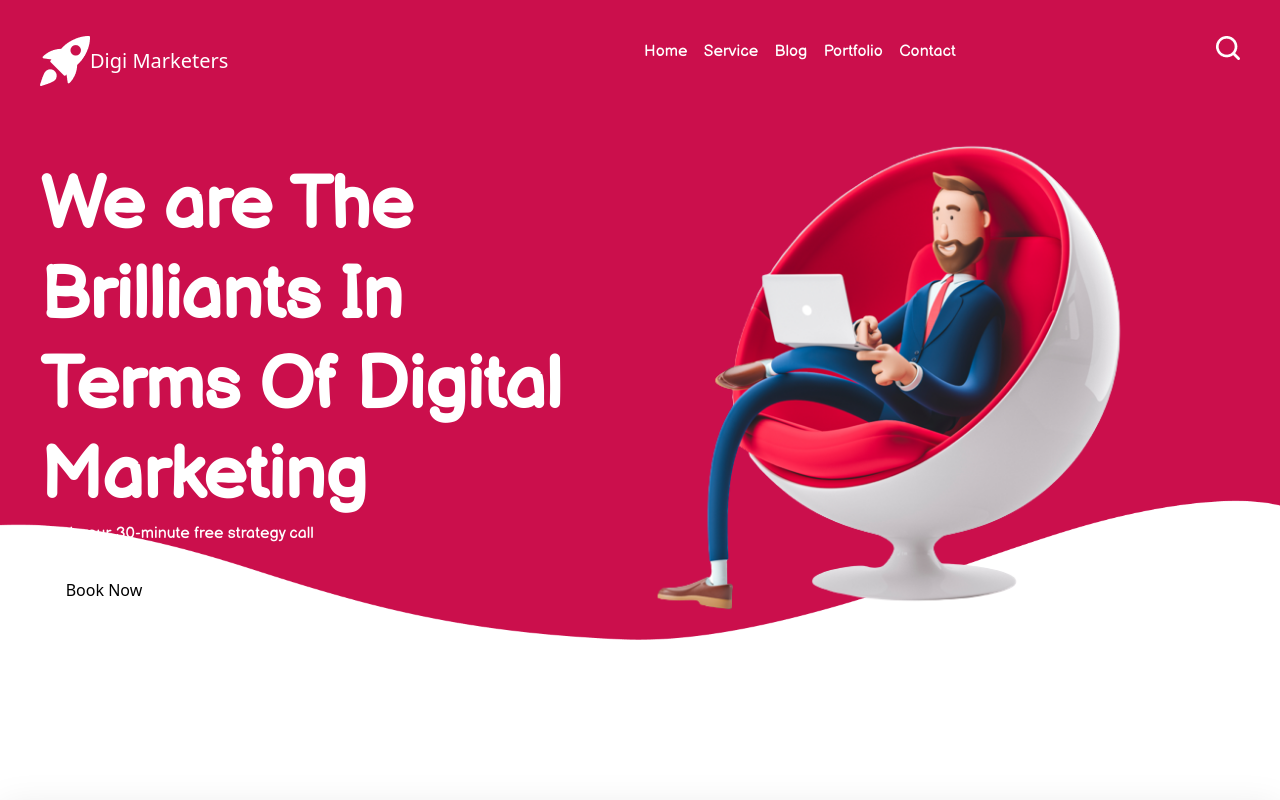
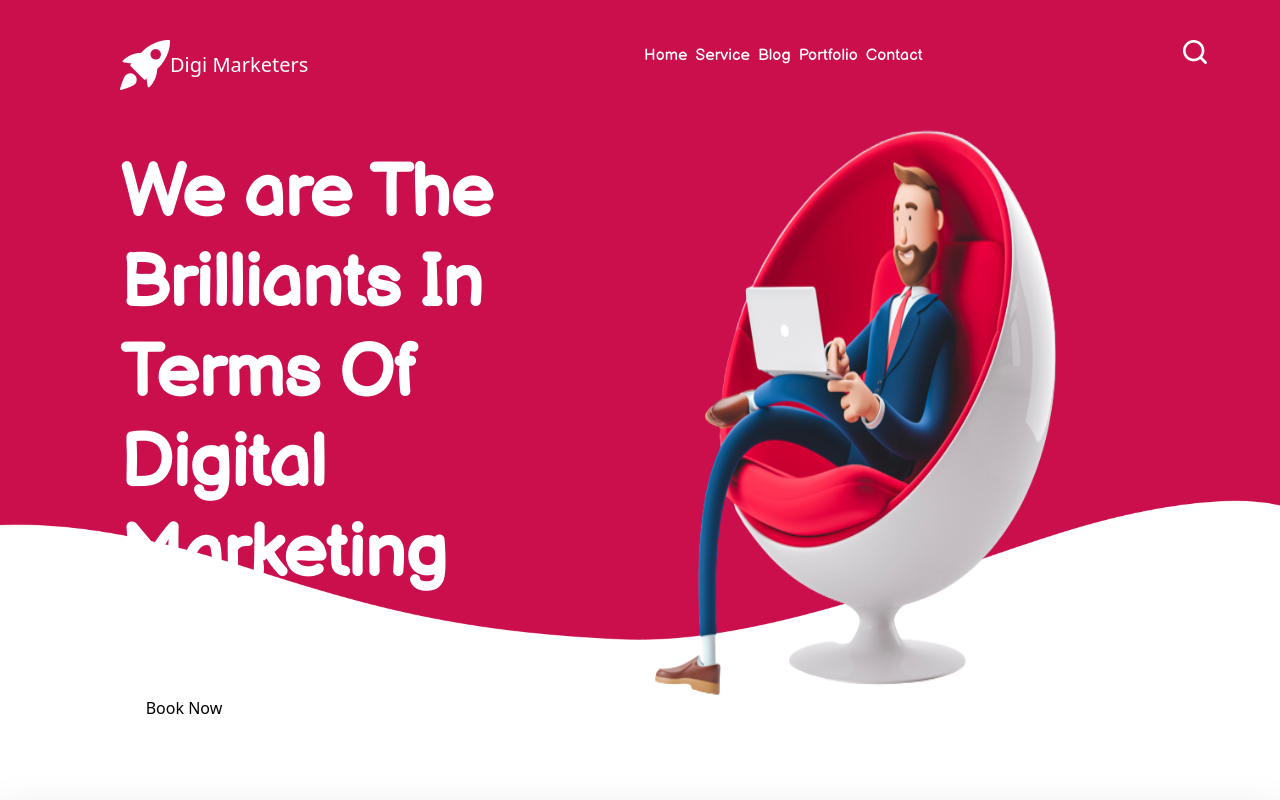
Before and after one commit to dev-aliGoodarzi/landing-page-react, a React (Create React App) app: page / in a window 1280 px wide. Shown: the top 800 px of the page. Built offline with nearby package versions, Linux system fonts and the light colour scheme.

Commit message:
install tailwind latest version and remove Tailwind CDN

```diff
--- a/package.json
+++ b/package.json
@@ -35,5 +35,10 @@
       "last 1 firefox version",
       "last 1 safari version"
     ]
+  },
+  "devDependencies": {
+    "autoprefixer": "^10.4.8",
+    "postcss": "^8.4.14",
+    "tailwindcss": "^3.1.7"
   }
 }
--- /dev/null
+++ b/postcss.config.js
@@ -0,0 +1,6 @@
+module.exports = {
+  plugins: {
+    tailwindcss: {},
+    autoprefixer: {},
+  },
+}
--- a/public/index.html
+++ b/public/index.html
@@ -8,12 +8,7 @@
       name="description"
       content="Web site created using create-react-app"
     />
-    <link rel="apple-touch-icon" href="%PUBLIC_URL%/logo192.png" />
-    <link
-      href="https://unpkg.com/tailwindcss@^2/dist/tailwind.min.css"
-      rel="stylesheet"
-    />
-    <title>React App</title>
+    <title>Ali Goudarzi</title>
   </head>
   <body>
     <noscript>You need to enable JavaScript to run this app.</noscript>
--- a/src/Compunents/CustomersSay/CustomersSay.jsx
+++ b/src/Compunents/CustomersSay/CustomersSay.jsx
@@ -59,7 +59,7 @@ const CustomersSay = () => {
         <p className="pt-8 text-3xl" style={{ color: "#CB0F4C" }}>
           Keya Akter
         </p>
-        <p className="text-2xl mt-2.5 text-2xl">Customer</p>
+        <p className="text-2xl mt-2.5 ">Customer</p>
         <div className="w-full px-80 mt-24 imageContainer flex flex-row items-center justify-between">
           {imagesArray.map((item) => {
             return (
--- a/src/Compunents/LandingContainer/LandingContainer.jsx
+++ b/src/Compunents/LandingContainer/LandingContainer.jsx
@@ -4,7 +4,7 @@ import { bgTop, billyImg } from "../ImageExporter/ImageExporter";
 
 const LandingContainer = () => {
   return (
-    <div className="w-full flex flex-col align-start justify-start space-y-4 main-container__custom">
+    <div className="w-full flex flex-col align-start justify-start p-20 pt-5 main-container__custom">
       <div className="custom__img">
         <img src={bgTop} alt="" />
       </div>
@@ -18,8 +18,8 @@ const LandingContainer = () => {
             <br />
             Marketing
           </h1>
-          <p className={`text-white`}>Book your 30-minute free strategy call</p>
-          <button className={`h-12 w-32 bg-white mt-5 `}>Book Now</button>
+          <p className={`text-white mt-5`}>Book your 30-minute free strategy call</p>
+          <button className={`h-12 w-32 bg-white mt-10 `}>Book Now</button>
         </div>
         <div className="right w-1/2 flex flex-row align-start justify-start ">
           <img src={billyImg} alt="" className={`w-5/6`} />
--- a/src/Compunents/TrustedUsers/TrustedUsers.jsx
+++ b/src/Compunents/TrustedUsers/TrustedUsers.jsx
@@ -43,9 +43,9 @@ const TrustedUsers = () => {
   ];
   return (
     <div
-      className={` flex flex-col items-center justify-center trustedUsersContainer`}
+      className={`w-full flex flex-col items-center justify-center trustedUsersContainer`}
     >
-      <div className="container h-1/3 flex flex-col items-center justify-evenly main__custom">
+      <div className=" container h-1/3 flex flex-col items-center justify-evenly main__custom">
         <h2 className={`font-bold`}>
           trusted by over <span style={{ color: "#CB0F4C" }}>13,041+</span>{" "}
           happy customers, including
--- a/src/index.css
+++ b/src/index.css
@@ -1,3 +1,6 @@
+@tailwind base;
+@tailwind components;
+@tailwind utilities;
 @font-face {
   font-family: Balsamiq-main;
   src: url("Fonts/BalsamiqSans-Regular.ttf");
--- a/src/index.scss
+++ b/src/index.scss
@@ -1,3 +1,6 @@
+@tailwind base;
+@tailwind components;
+@tailwind utilities;
 @font-face {
   font-family: Balsamiq-main;
   src: url("Fonts/BalsamiqSans-Regular.ttf");
@@ -132,8 +135,6 @@
         }
       }
     }
-    .right {
-    }
   }
   .cart__custom {
     background: #ffffff;
--- /dev/null
+++ b/tailwind.config.js
@@ -0,0 +1,10 @@
+/** @type {import('tailwindcss').Config} */
+module.exports = {
+  content: [
+    "./src/**/*.{js,jsx,ts,tsx}",
+  ],
+  theme: {
+    extend: {},
+  },
+  plugins: [],
+}
```
Also changed, not shown: 2 other files (tests, documents, lock files or other folders).
